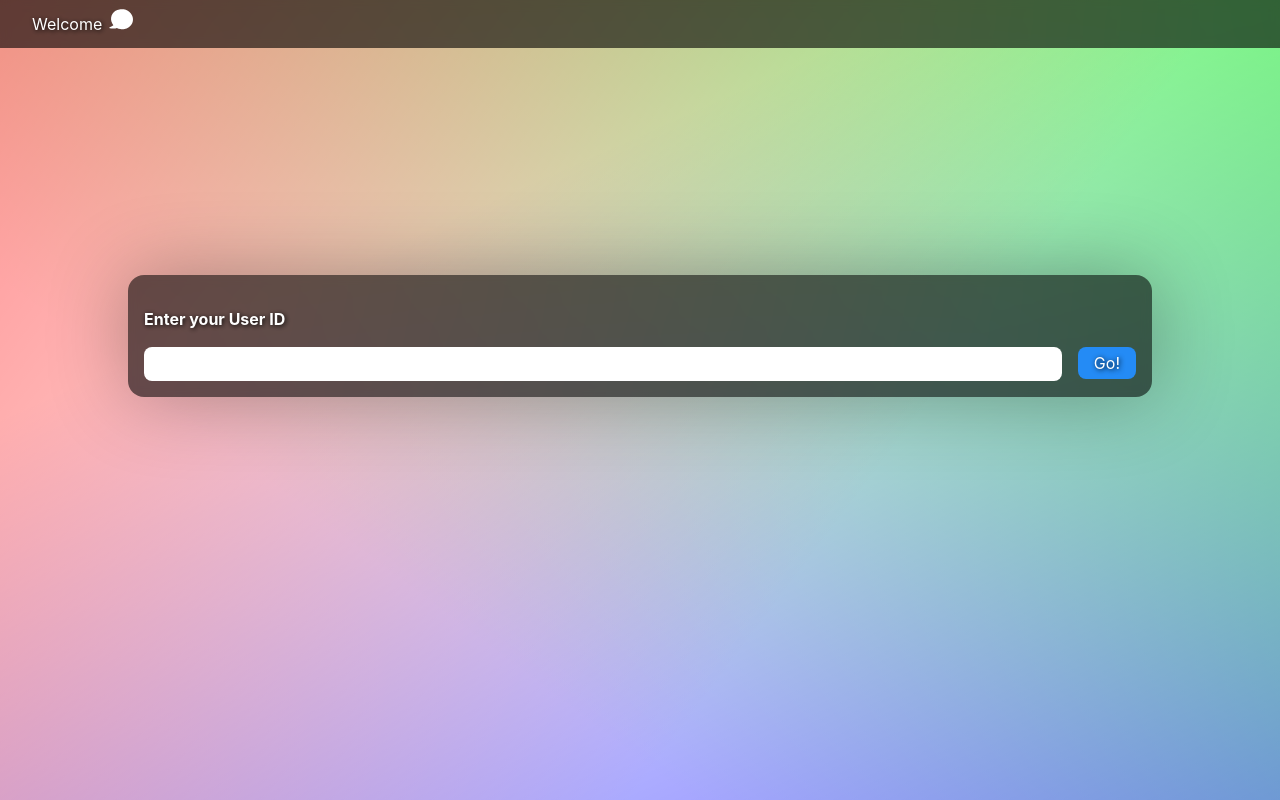
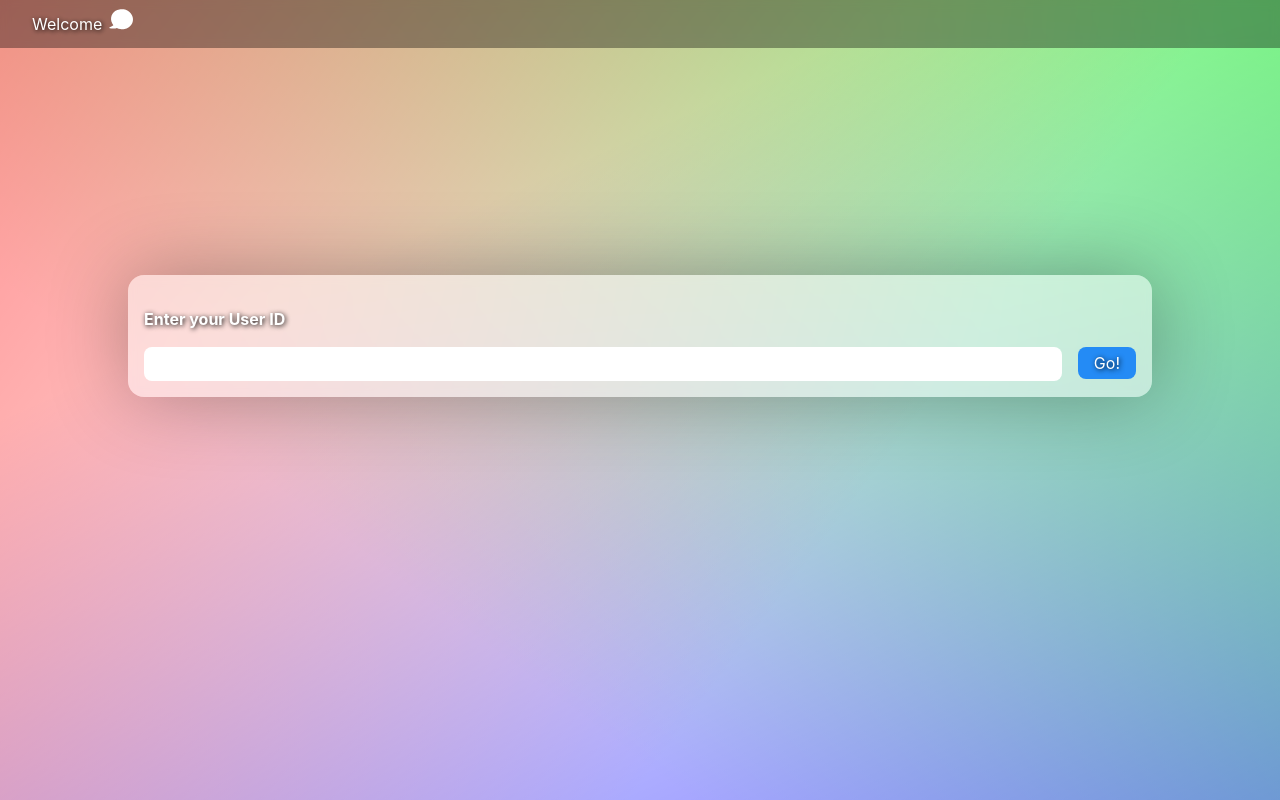
Before and after one commit to Victor-Go/bot-chat-room, a React (Vite) app: page / in a window 1280 px wide. Built offline with nearby package versions, Linux system fonts and the light colour scheme.

Commit message:
UX improvements.

```diff
--- a/src/components/title-bar/TitleBar.scss
+++ b/src/components/title-bar/TitleBar.scss
@@ -11,7 +11,7 @@ $title-bar-height: 3rem;
   padding: 0 2rem;
   left: 0;
   top: 0;
-  background: rgba(0, 0, 0, 0.6);
+  background: rgba(0, 0, 0, 0.35);
   backdrop-filter: blur(5px);
 
   &--right {
@@ -31,6 +31,7 @@ $title-bar-height: 3rem;
     justify-content: flex-end;
     margin-right: 1rem;
     user-select: none;
+    text-shadow: 1px 1px 5px black;
   }
 
   &__icon {
--- a/src/styles/mixins.scss
+++ b/src/styles/mixins.scss
@@ -29,7 +29,7 @@
 }
 
 @mixin panel {
-  background: rgba(0, 0, 0, 0.6);
+  background: rgba(255, 255, 255, 0.5);
   backdrop-filter: blur(5px);
   border-radius: 1rem;
   box-shadow: 0 0 5rem rgba(0, 0, 0, 0.3);
```
